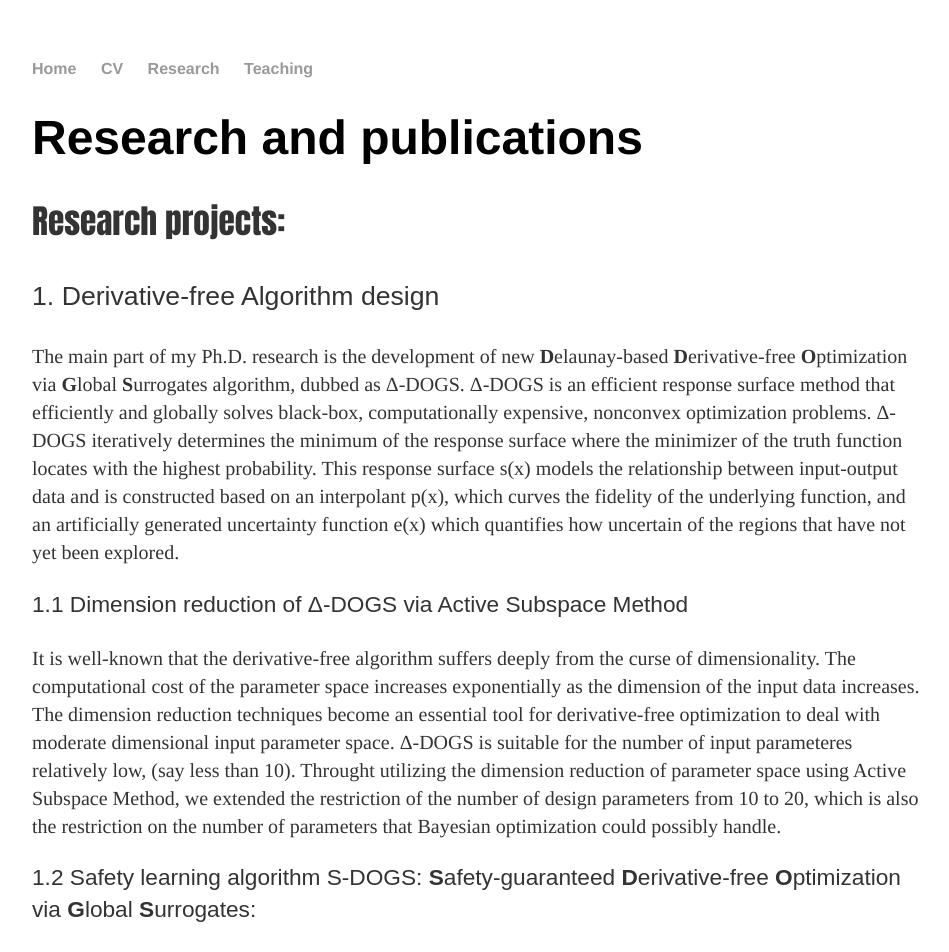
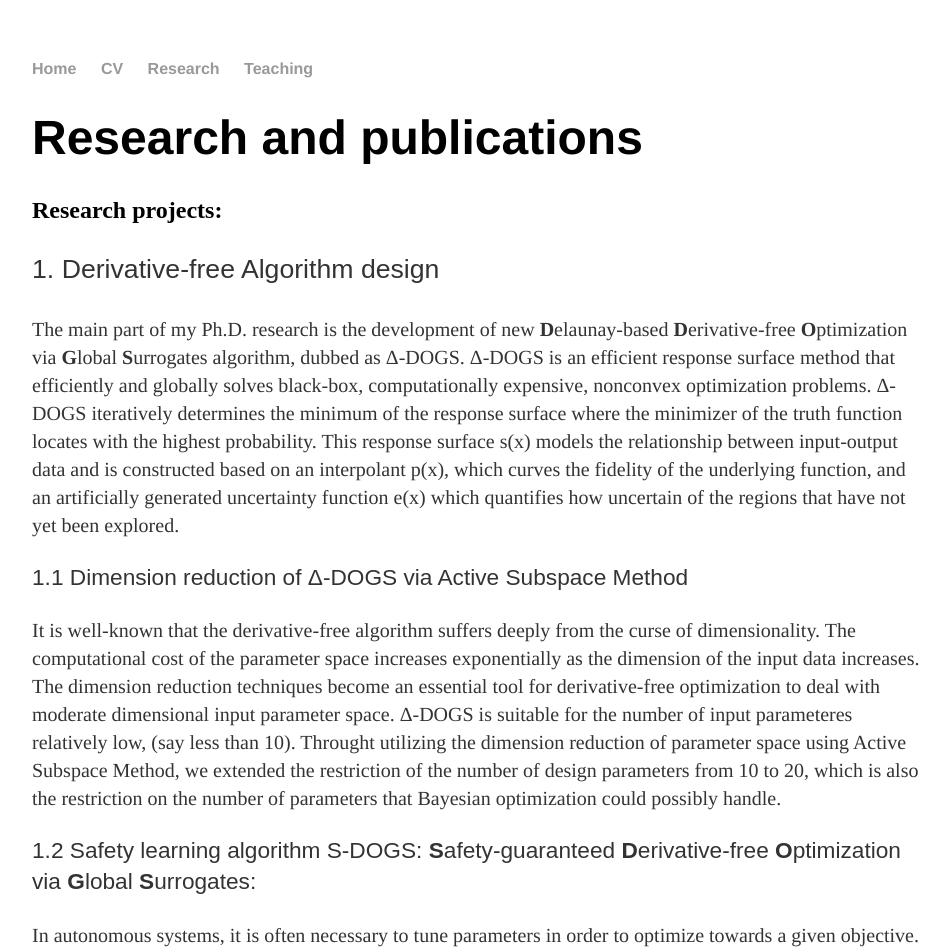
Before and after one commit to kimukook/kimukook.github.io, a Jekyll site: the page built from research/index.html, in a window 1280 px wide. Shown: the top 952 px of the page, without its empty margins (160-1109 px from the left). Built offline with Jekyll 4.4.1, drawn with Linux system fonts in a browser that asks for light colours.

Commit message:
Update index.html

```diff
--- a/research/index.html
+++ b/research/index.html
@@ -5,7 +5,7 @@ title: Research
 
 <div class="blurb">
 	<h1>Research and publications</h1>
-	<p style="font-family: Impact; font-size: 25pt;"> Research projects: </p>
+	<h2> Research projects: </h2>
 	<p style="font-family: Arial; font-size: 20pt;"> 1. Derivative-free Algorithm design</p>
 	<p style="font-family: Times; font-size: 15pt;"> The main part of my Ph.D. research is the development of new <b>D</b>elaunay-based <b>D</b>erivative-free <b>O</b>ptimization via <b>G</b>lobal <b>S</b>urrogates algorithm, dubbed as &Delta;-DOGS.
 		&Delta;-DOGS is an efficient response surface method that efficiently and globally solves black-box, computationally expensive, nonconvex optimization problems.
@@ -25,7 +25,7 @@ title: Research
 		As to the best knowledge of authors, S-DOGS is the very first safe learning data-driven algorithm that does not rely on Gaussian processes.</p>
 	<p style="font-family: Times; font-size: 15pt;"> To demonstrate the efficiency, S-DOGS is applied to optimize the parameters of the nonlinear control problem of quadrotor trajectory following test case.</p>
    	<p align="center"><img src="quadrotor_trajectory.eps" width="750" height="500"></p>
-	<p style="font-family: Impact; font-size: 25pt;"> Publications: </p>
+	<h2> Publications: </h2>
 	<p> [1] M. Zhao, S. R. Alimo and T. R. Bewley, "An active subspace method for accelerating convergence in Delaunay-based optimization via dimension reduction," <i>2018 IEEE Conference on Decision and Control (CDC)</i>, Miami Beach, FL, 2018, pp. 2765-2770. doi: 10.1109/CDC.2018.8619219 </p>
 	<p> [2] M. Zhao, S. R. Alimo, P. Beyhaghi and T. R. Bewley, "Delaunay-based Derivative-free Optimization via Global Surrogates with Safe and Exact Function Evaluations". <i> submitted to CDC 2019. </i> </p>
 </div><!-- /.blurb -->
```
